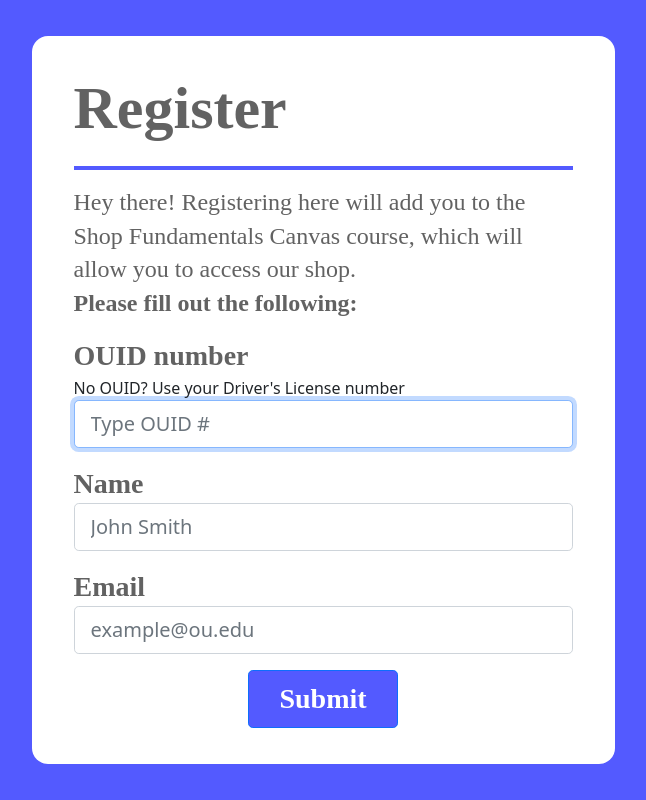
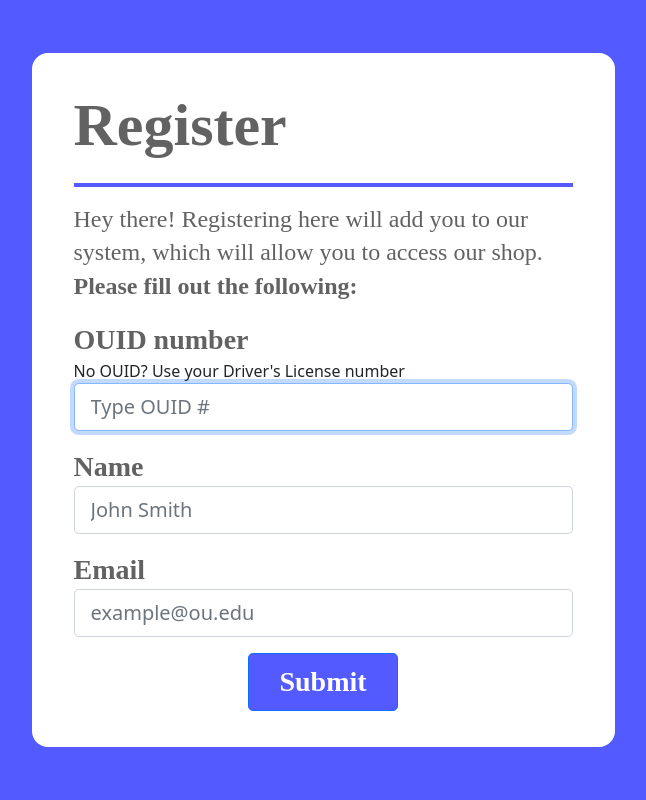
Before and after one commit to 2CATteam/FabLabSwipeLogin, a website: page static/enrollView.html in a window 1280 px wide. Shown: the whole page, without its empty margins (317-963 px from the left). Drawn offline with nearby package versions, Linux system fonts and the light colour scheme; a web font is replaced by a local one.

Commit message:
MInor language clarification

```diff
--- a/static/enrollView.html
+++ b/static/enrollView.html
@@ -17,7 +17,7 @@
                 <div class="registrationBox">
                     <h5 class="labelText" style="font-size: 60px; font-weight: bold;">Register</h5>
                     <hr/>
-                    <p class="labelText" style="font-size: 24px;">Hey there! Registering here will add you to the Shop Fundamentals Canvas course, which will allow you to access our shop.
+                    <p class="labelText" style="font-size: 24px;">Hey there! Registering here will add you to our system, which will allow you to access our shop.
                         <strong>Please fill out the following:</strong></p>
                     <form class="needs-validation" id="registrationForm" novalidate>
                         <label class="labelText" style="font-size: 28px; font-weight: bold;" for="IDInput">OUID number</label>
```
